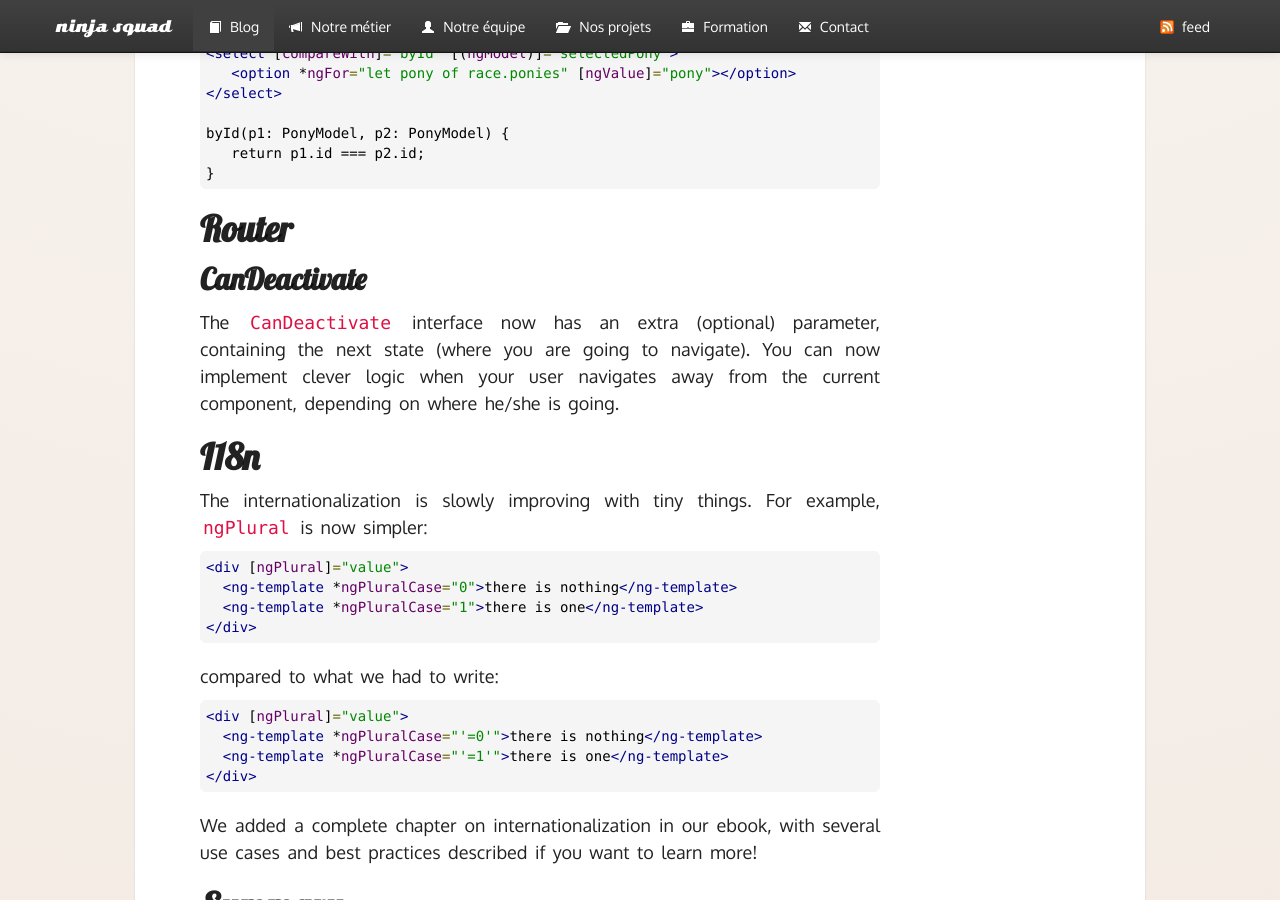
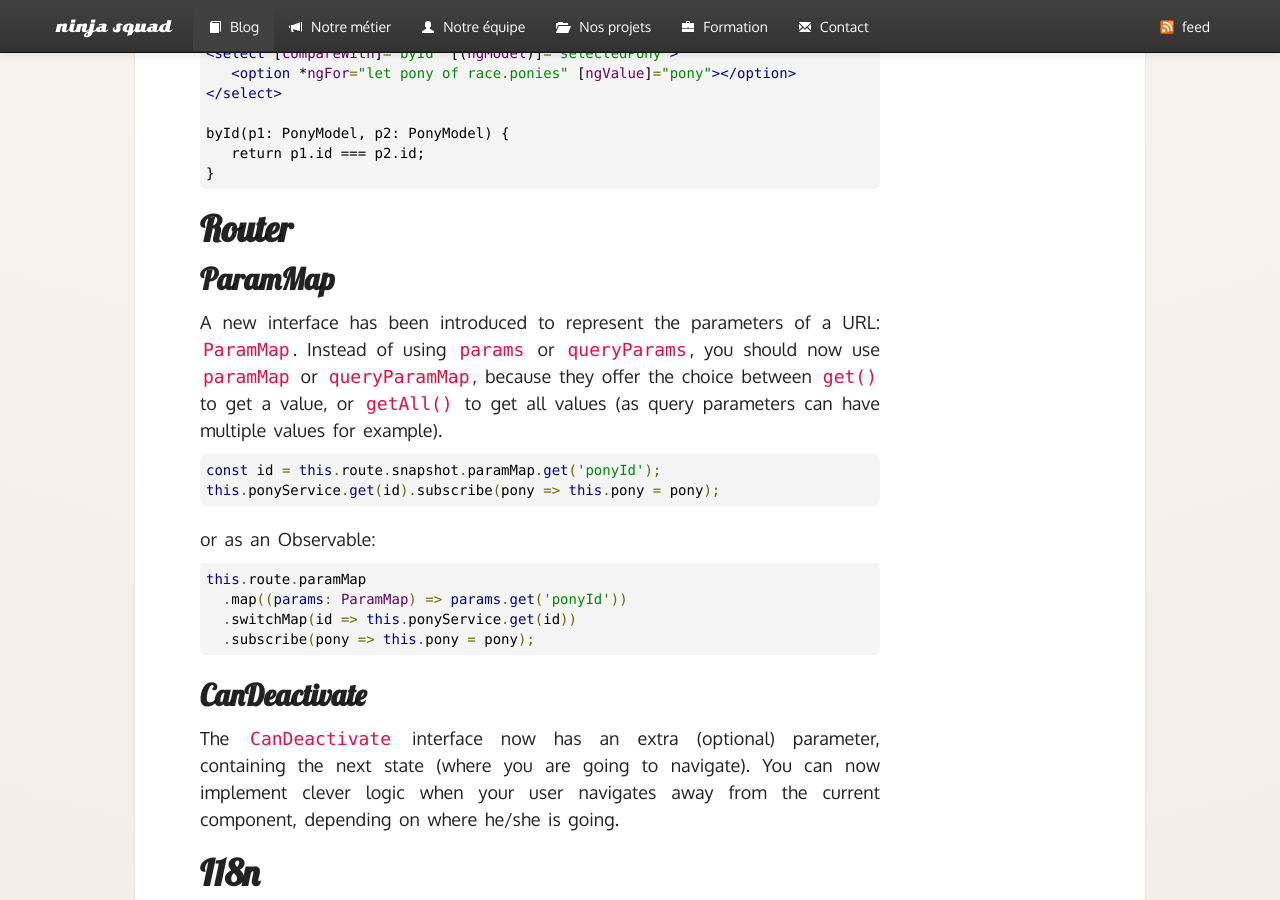
Before and after one commit to Ninja-Squad/ninja-squad.github.com, a Jekyll site: the page built from _posts/2017-03-16-what-is-new-angular-4.md, in a window 1280 px wide and 900 px high, scrolled down 4540 px. Built offline with Jekyll 4.4.1, drawn with Linux system fonts in a browser that asks for light colours; comment, search, counter and statistics services are not loaded.

Commit message:
feat: parammap in ng4

```diff
--- a/_posts/2017-03-16-what-is-new-angular-4.md
+++ b/_posts/2017-03-16-what-is-new-angular-4.md
@@ -188,6 +188,25 @@ A new directive has been added to help you compare options from a select: `compa
 
 # Router
 
+## ParamMap
+
+A new interface has been introduced to represent the parameters
+of a URL: `ParamMap`.
+Instead of using `params` or `queryParams`,
+you should now use `paramMap` or `queryParamMap`,
+because they offer the choice between `get()` to get a value,
+or `getAll()` to get all values (as query parameters can have multiple values for example).
+
+    const id = this.route.snapshot.paramMap.get('ponyId');
+    this.ponyService.get(id).subscribe(pony => this.pony = pony);
+
+or as an Observable:
+
+    this.route.paramMap
+      .map((params: ParamMap) => params.get('ponyId'))
+      .switchMap(id => this.ponyService.get(id))
+      .subscribe(pony => this.pony = pony);
+
 ## CanDeactivate
 
 The `CanDeactivate` interface now has an extra (optional) parameter,
```
